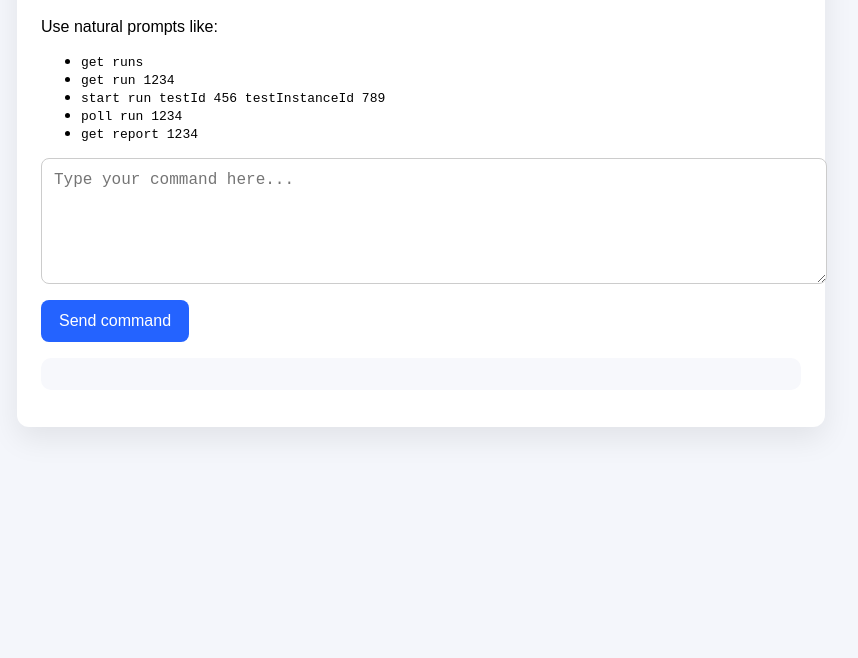
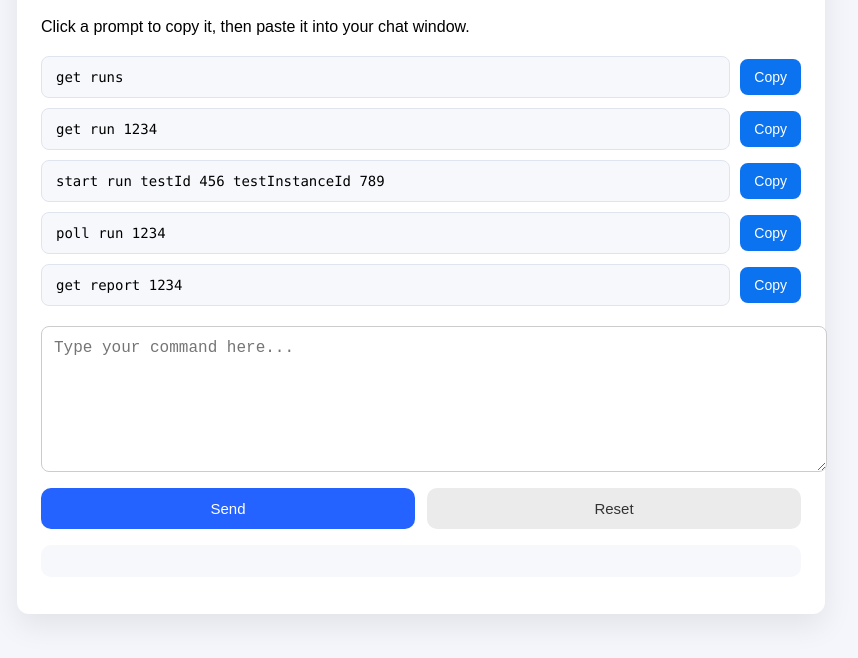
Before and after one commit to jigapateloti/OTI_Perf_MCP, a website: page public/index.html in a window 1280 px wide. Shown: the part 104-762 px from the top of the page, without its empty margins (219-1077 px from the left). Drawn offline with Linux system fonts and the light colour scheme.

Commit message:
refined command UI

```diff
--- a/public/index.html
+++ b/public/index.html
@@ -8,34 +8,79 @@
     body { font-family: Arial, sans-serif; margin: 0; padding: 0; background: #f4f6fb; }
     .app { max-width: 760px; margin: 40px auto; padding: 24px; background: #fff; border-radius: 12px; box-shadow: 0 12px 30px rgba(0,0,0,.08); }
     h1 { margin-top: 0; }
-    textarea { width: 100%; min-height: 100px; font-size: 16px; padding: 12px; border: 1px solid #ccc; border-radius: 8px; resize: vertical; }
-    button { margin-top: 12px; padding: 12px 18px; font-size: 16px; border: none; border-radius: 8px; background: #2463ff; color: white; cursor: pointer; }
-    button:disabled { background: #999; cursor: not-allowed; }
-    pre { background: #f7f8fc; padding: 16px; border-radius: 10px; overflow-x: auto; }
+    textarea { width: 100%; min-height: 120px; font-size: 16px; padding: 12px; border: 1px solid #ccc; border-radius: 8px; resize: vertical; }
+    .prompt-list { margin: 20px 0; padding: 0; list-style: none; }
+    .prompt-item { display: grid; grid-template-columns: 1fr auto; gap: 10px; align-items: center; margin-bottom: 10px; }
+    .prompt-text { padding: 12px 14px; background: #f7f8fc; border: 1px solid #e0e4ee; border-radius: 8px; font-family: Menlo, Monaco, Consolas, monospace; font-size: 14px; word-break: break-word; }
+    .prompt-item button { margin: 0; padding: 10px 14px; font-size: 14px; border: none; border-radius: 8px; background: #2463ff; color: #fff; cursor: pointer; transition: background .18s ease, transform .18s ease; }
+    .prompt-item button.copy { background: #0b72f0; }
+    .prompt-item button.copy:hover { background: #0855c2; transform: translateY(-1px); }
+    .controls { display: flex; gap: 12px; flex-wrap: wrap; margin-top: 12px; }
+    .controls button { flex: 1 1 160px; min-width: 140px; padding: 12px 16px; font-size: 15px; border: none; border-radius: 10px; cursor: pointer; transition: background .18s ease, transform .18s ease; }
+    .controls button#send { background: #2463ff; color: #fff; }
+    .controls button#send:hover { background: #1b4fce; transform: translateY(-1px); }
+    .controls button#reset { background: #ebebeb; color: #333; }
+    .controls button#reset:hover { background: #d6d6d6; transform: translateY(-1px); }
+    pre { background: #f7f8fc; padding: 16px; border-radius: 10px; overflow-x: auto; white-space: pre-wrap; word-break: break-word; }
     .help { margin-top: 16px; color: #555; }
   </style>
 </head>
 <body>
   <div class="app">
     <h1>LRE Chat Command UI</h1>
-    <p>Use natural prompts like:</p>
-    <ul>
-      <li><code>get runs</code></li>
-      <li><code>get run 1234</code></li>
-      <li><code>start run testId 456 testInstanceId 789</code></li>
-      <li><code>poll run 1234</code></li>
-      <li><code>get report 1234</code></li>
+    <p>Click a prompt to copy it, then paste it into your chat window.</p>
+    <ul class="prompt-list">
+      <li class="prompt-item">
+        <div class="prompt-text">get runs</div>
+        <button class="copy" data-prompt="get runs">Copy</button>
+      </li>
+      <li class="prompt-item">
+        <div class="prompt-text">get run 1234</div>
+        <button class="copy" data-prompt="get run 1234">Copy</button>
+      </li>
+      <li class="prompt-item">
+        <div class="prompt-text">start run testId 456 testInstanceId 789</div>
+        <button class="copy" data-prompt="start run testId 456 testInstanceId 789">Copy</button>
+      </li>
+      <li class="prompt-item">
+        <div class="prompt-text">poll run 1234</div>
+        <button class="copy" data-prompt="poll run 1234">Copy</button>
+      </li>
+      <li class="prompt-item">
+        <div class="prompt-text">get report 1234</div>
+        <button class="copy" data-prompt="get report 1234">Copy</button>
+      </li>
     </ul>
+
     <textarea id="prompt" placeholder="Type your command here..."></textarea>
-    <button id="send">Send command</button>
+    <div class="controls">
+      <button id="send">Send</button>
+      <button id="reset" class="reset">Reset</button>
+    </div>
     <div class="help" id="status"></div>
     <pre id="response"></pre>
   </div>
+
   <script>
     const promptEl = document.getElementById('prompt');
     const responseEl = document.getElementById('response');
     const statusEl = document.getElementById('status');
     const sendBtn = document.getElementById('send');
+    const resetBtn = document.getElementById('reset');
+    const copyButtons = document.querySelectorAll('.prompt-item button.copy');
+
+    copyButtons.forEach(button => {
+      button.addEventListener('click', async () => {
+        const prompt = button.dataset.prompt;
+        try {
+          await navigator.clipboard.writeText(prompt);
+          statusEl.textContent = `Copied: ${prompt}`;
+          promptEl.value = prompt;
+        } catch (err) {
+          statusEl.textContent = 'Copy failed. Please copy manually.';
+        }
+      });
+    });
 
     sendBtn.addEventListener('click', async () => {
       const prompt = promptEl.value.trim();
@@ -60,6 +105,13 @@
         sendBtn.disabled = false;
       }
     });
+
+    resetBtn.addEventListener('click', () => {
+      promptEl.value = '';
+      statusEl.textContent = '';
+      responseEl.textContent = '';
+      promptEl.focus();
+    });
   </script>
 </body>
 </html>
```
